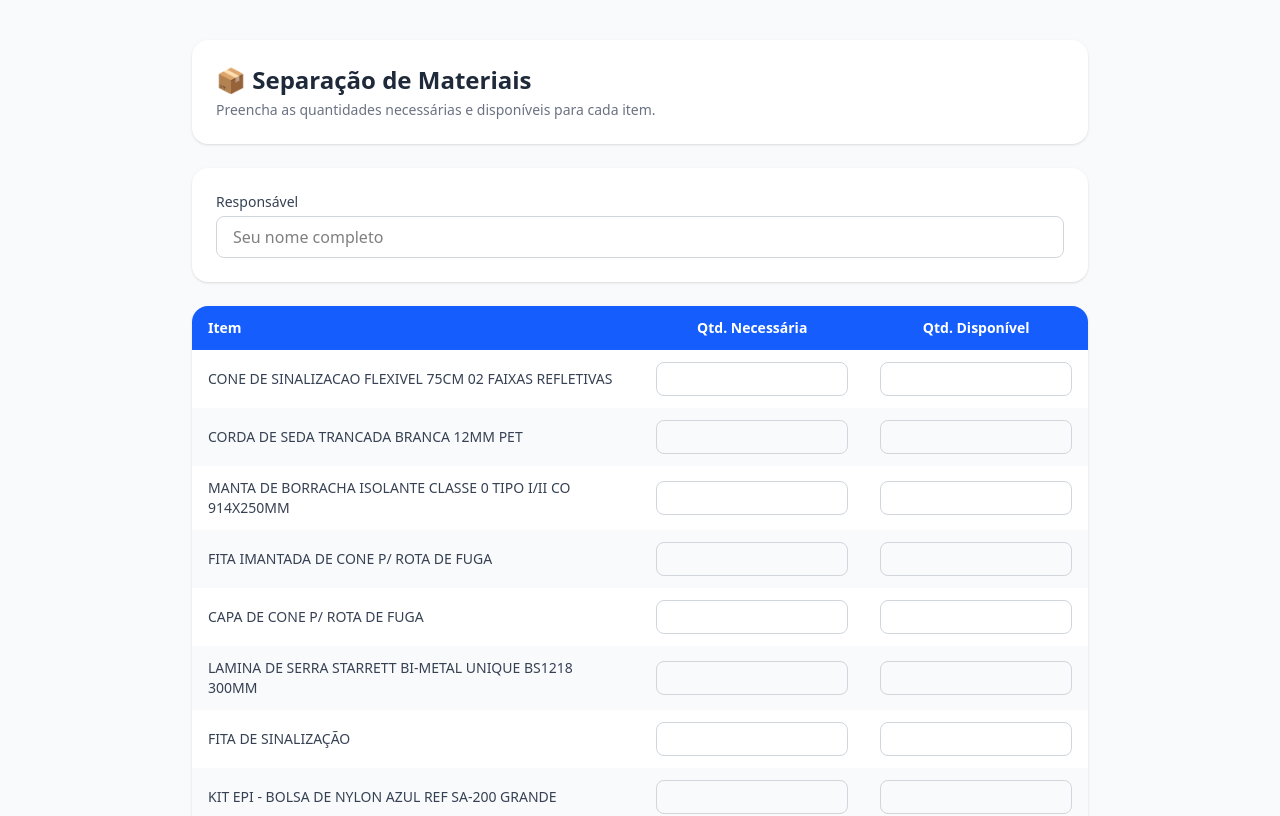
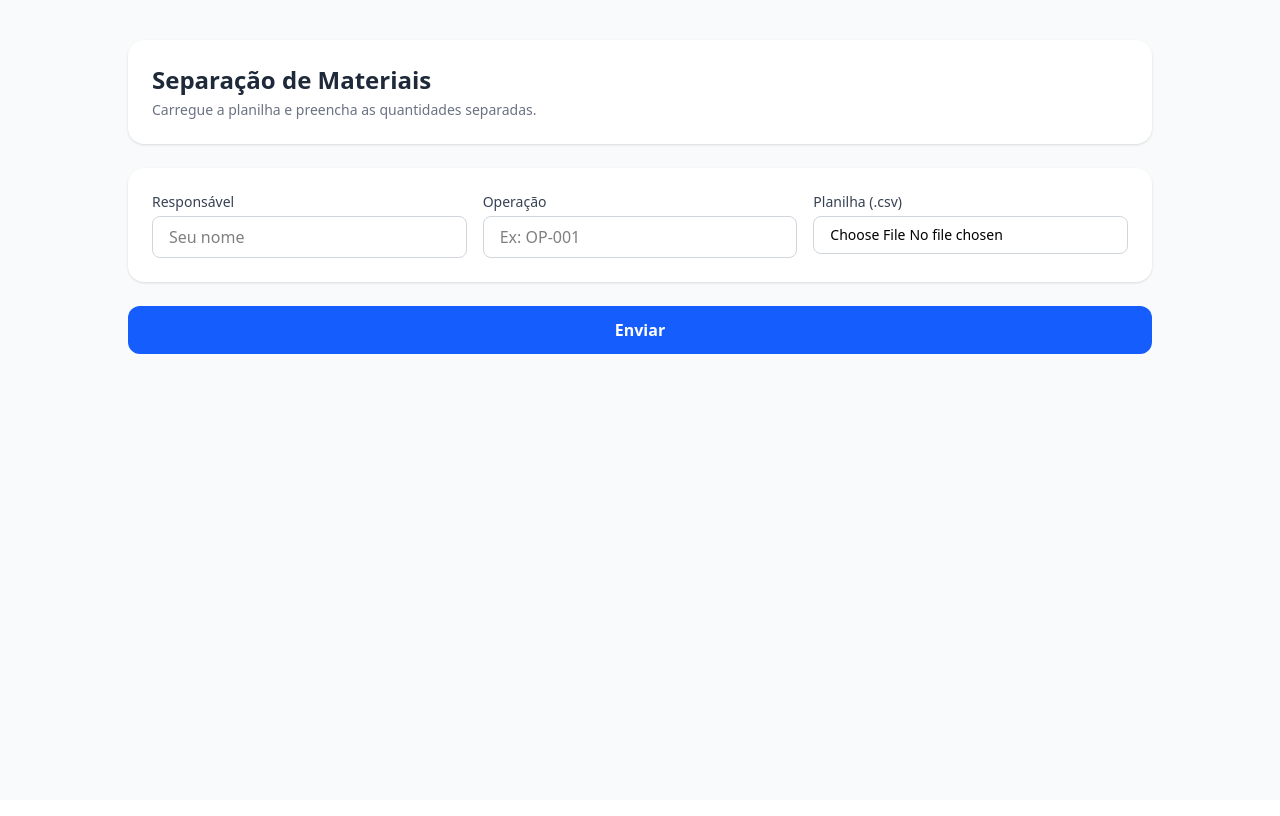
Before and after one commit to planejamentobeq-cmyk/meu-formulario-, a Next.js app: page / in a window 1280 px wide. Shown: the top 816 px of the page. Built offline with nearby package versions, Linux system fonts and the light colour scheme.

Commit message:
Update page.tsx

```diff
--- a/app/page.tsx
+++ b/app/page.tsx
@@ -1,41 +1,49 @@
 'use client'
 import { useState } from 'react'
 
-const ITENS = [
-  'CONE DE SINALIZACAO FLEXIVEL 75CM 02 FAIXAS REFLETIVAS',
-  'CORDA DE SEDA TRANCADA BRANCA 12MM PET',
-  'MANTA DE BORRACHA ISOLANTE CLASSE 0 TIPO I/II CO 914X250MM',
-  'FITA IMANTADA DE CONE P/ ROTA DE FUGA',
-  'CAPA DE CONE P/ ROTA DE FUGA',
-  'LAMINA DE SERRA STARRETT BI-METAL UNIQUE BS1218 300MM',
-  'FITA DE SINALIZAÇÃO',
-  'KIT EPI - BOLSA DE NYLON AZUL REF SA-200 GRANDE',
-  'MANGA DE BORRACHA CLASSE 2 TIPO II 20KV TAM. M AMARELA/LARANJA',
-  'LANTERNA P/ CAPACETE 04 LEDS RECARREGAVEL C/ SUPORTE DE CABECA - FENIX NTK',
-  'BALACLAVA RETARDANTE RISCO 2 C/ 03 ORIFICOS 02 VISAO 01 NASAL BEGE',
-]
-
-type Item = { nome: string; qtd_necessaria: string; qtd_disponivel: string }
+type Item = { codigo: string; descricao: string; qtd_necessaria: number; qtd_separada: string }
 
 export default function Formulario() {
   const [nome, setNome] = useState('')
-  const [itens, setItens] = useState<Item[]>(
-    ITENS.map(nome => ({ nome, qtd_necessaria: '', qtd_disponivel: '' }))
-  )
+  const [operacao, setOperacao] = useState('')
+  const [itens, setItens] = useState<Item[]>([])
   const [enviado, setEnviado] = useState(false)
   const [carregando, setCarregando] = useState(false)
 
-  const atualizar = (index: number, campo: keyof Item, valor: string) => {
-    setItens(prev => prev.map((item, i) => i === index ? { ...item, [campo]: valor } : item))
+  const handleFile = (e: React.ChangeEvent<HTMLInputElement>) => {
+    const file = e.target.files?.[0]
+    if (!file) return
+    const reader = new FileReader()
+    reader.onload = (evt) => {
+      const text = evt.target?.result as string
+      const lines = text.trim().split('\n').slice(1)
+      const parsed = lines.map(line => {
+        const cols = line.split(';')
+        return {
+          codigo: cols[0]?.trim() || '',
+          descricao: cols[1]?.trim() || '',
+          qtd_necessaria: Number(cols[2]?.trim()) || 0,
+          qtd_separada: ''
+        }
+      })
+      setItens(parsed)
+    }
+    reader.readAsText(file, 'UTF-8')
+  }
+
+  const atualizar = (index: number, valor: string) => {
+    setItens(prev => prev.map((item, i) => i === index ? { ...item, qtd_separada: valor } : item))
   }
 
   const enviar = async () => {
     if (!nome.trim()) return alert('Informe o nome do responsável')
+    if (!operacao.trim()) return alert('Informe a operação')
+    if (itens.length === 0) return alert('Carregue a planilha primeiro')
     setCarregando(true)
     const res = await fetch('/api/submit', {
       method: 'POST',
       headers: { 'Content-Type': 'application/json' },
-      body: JSON.stringify({ nome_responsavel: nome, itens }),
+      body: JSON.stringify({ nome_responsavel: nome, operacao, itens }),
     })
     setCarregando(false)
     if (res.ok) setEnviado(true)
@@ -48,7 +56,7 @@ export default function Formulario() {
         <div className="text-5xl mb-4">✅</div>
         <h2 className="text-2xl font-bold text-green-600">Enviado com sucesso!</h2>
         <p className="text-gray-500 mt-2">Obrigado, {nome}!</p>
-        <button onClick={() => { setEnviado(false); setNome('') }} className="mt-6 px-6 py-2 bg-blue-600 text-white rounded-lg">
+        <button onClick={() => { setEnviado(false); setNome(''); setOperacao(''); setItens([]) }} className="mt-6 px-6 py-2 bg-blue-600 text-white rounded-lg">
           Novo envio
         </button>
       </div>
@@ -57,66 +65,56 @@ export default function Formulario() {
 
   return (
     <main className="min-h-screen bg-gray-50 py-10 px-4">
-      <div className="max-w-4xl mx-auto">
+      <div className="max-w-5xl mx-auto">
         <div className="bg-white rounded-2xl shadow p-6 mb-6">
-          <h1 className="text-2xl font-bold text-gray-800 mb-1">📦 Separação de Materiais</h1>
-          <p className="text-gray-500 text-sm">Preencha as quantidades necessárias e disponíveis para cada item.</p>
+          <h1 className="text-2xl font-bold text-gray-800 mb-1">Separação de Materiais</h1>
+          <p className="text-gray-500 text-sm">Carregue a planilha e preencha as quantidades separadas.</p>
         </div>
 
-        <div className="bg-white rounded-2xl shadow p-6 mb-6">
+        <div className="bg-white rounded-2xl shadow p-6 mb-6 grid grid-cols-1 md:grid-cols-3 gap-4">
+          <div>
             <label className="block text-sm font-medium text-gray-700 mb-1">Responsável</label>
-          <input
-            type="text"
-            value={nome}
-            onChange={e => setNome(e.target.value)}
-            placeholder="Seu nome completo"
-            className="w-full border border-gray-300 rounded-lg px-4 py-2 focus:outline-none focus:ring-2 focus:ring-blue-500"
-          />
+            <input type="text" value={nome} onChange={e => setNome(e.target.value)} placeholder="Seu nome" className="w-full border border-gray-300 rounded-lg px-4 py-2 focus:outline-none focus:ring-2 focus:ring-blue-500" />
+          </div>
+          <div>
+            <label className="block text-sm font-medium text-gray-700 mb-1">Operação</label>
+            <input type="text" value={operacao} onChange={e => setOperacao(e.target.value)} placeholder="Ex: OP-001" className="w-full border border-gray-300 rounded-lg px-4 py-2 focus:outline-none focus:ring-2 focus:ring-blue-500" />
+          </div>
+          <div>
+            <label className="block text-sm font-medium text-gray-700 mb-1">Planilha (.csv)</label>
+            <input type="file" accept=".csv" onChange={handleFile} className="w-full border border-gray-300 rounded-lg px-4 py-2 text-sm" />
+          </div>
         </div>
 
+        {itens.length > 0 && (
           <div className="bg-white rounded-2xl shadow overflow-hidden mb-6">
             <table className="w-full text-sm">
               <thead className="bg-blue-600 text-white">
                 <tr>
-                <th className="text-left px-4 py-3 w-1/2">Item</th>
+                  <th className="text-left px-4 py-3">Código</th>
+                  <th className="text-left px-4 py-3">Descrição</th>
                   <th className="text-center px-4 py-3">Qtd. Necessária</th>
-                <th className="text-center px-4 py-3">Qtd. Disponível</th>
+                  <th className="text-center px-4 py-3">Qtd. Separada</th>
                 </tr>
               </thead>
               <tbody>
                 {itens.map((item, i) => (
                   <tr key={i} className={i % 2 === 0 ? 'bg-white' : 'bg-gray-50'}>
-                  <td className="px-4 py-3 text-gray-700">{item.nome}</td>
+                    <td className="px-4 py-3 text-gray-700">{item.codigo}</td>
+                    <td className="px-4 py-3 text-gray-700">{item.descricao}</td>
+                    <td className="px-4 py-3 text-center text-gray-700">{item.qtd_necessaria}</td>
                     <td className="px-4 py-3">
-                    <input
-                      type="number"
-                      min={0}
-                      value={item.qtd_necessaria}
-                      onChange={e => atualizar(i, 'qtd_necessaria', e.target.value)}
-                      className="w-full border border-gray-300 rounded-lg px-3 py-1.5 text-center focus:outline-none focus:ring-2 focus:ring-blue-400"
-                    />
-                  </td>
-                  <td className="px-4 py-3">
-                    <input
-                      type="number"
-                      min={0}
-                      value={item.qtd_disponivel}
-                      onChange={e => atualizar(i, 'qtd_disponivel', e.target.value)}
-                      className="w-full border border-gray-300 rounded-lg px-3 py-1.5 text-center focus:outline-none focus:ring-2 focus:ring-blue-400"
-                    />
+                      <input type="number" min={0} value={item.qtd_separada} onChange={e => atualizar(i, e.target.value)} className="w-full border border-gray-300 rounded-lg px-3 py-1.5 text-center focus:outline-none focus:ring-2 focus:ring-blue-400" />
                     </td>
                   </tr>
                 ))}
               </tbody>
             </table>
           </div>
+        )}
 
-        <button
-          onClick={enviar}
-          disabled={carregando}
-          className="w-full py-3 bg-blue-600 hover:bg-blue-700 text-white font-semibold rounded-xl transition disabled:opacity-50"
-        >
-          {carregando ? 'Enviando...' : '✅ Enviar'}
+        <button onClick={enviar} disabled={carregando} className="w-full py-3 bg-blue-600 hover:bg-blue-700 text-white font-semibold rounded-xl transition disabled:opacity-50">
+          {carregando ? 'Enviando...' : 'Enviar'}
         </button>
       </div>
     </main>
```
Lines whose indentation alone changed are shown as unchanged.
